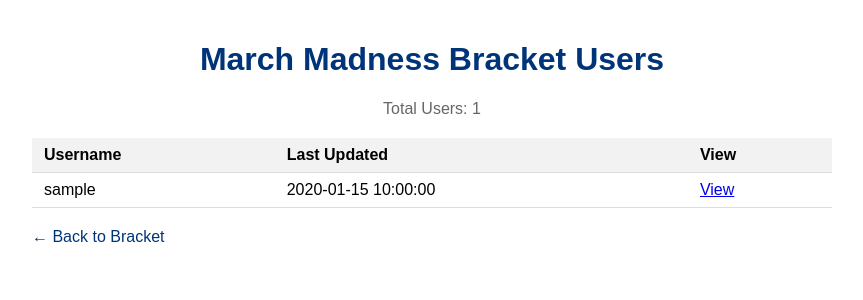
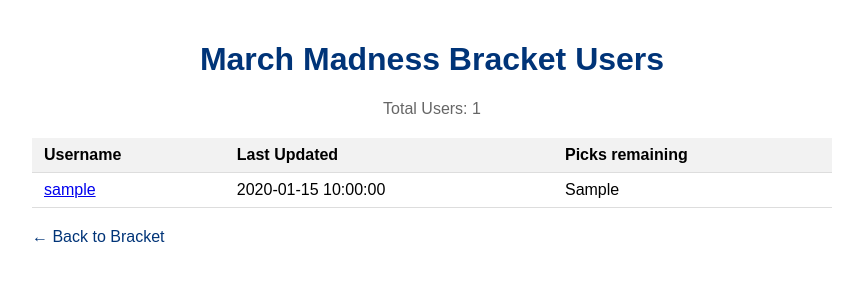
Before and after one commit to gregbkatz/madness, a Flask app: template templates/users_list.html in a window 1280 px wide. Shown: the top 300 px of the page, without its empty margins (208-1071 px from the left). Run offline with Flask 2, Linux system fonts and the light colour scheme; the template is opened without the code that fills it: most values are stand-ins (such as "Sample title", 1, 10 or a date in 2020).

Commit message:
Show picks remaining in user list

```diff
--- a/app.py
+++ b/app.py
@@ -738,11 +738,60 @@ def users_list():
                         user_brackets = [f for f in os.listdir('saved_brackets')
                                        if f.endswith('.json') and f.startswith(f"bracket_{username}_")]
 
+                        # Sort brackets by timestamp to find the latest one
+                        sorted_brackets = []
+                        for bracket_file in user_brackets:
+                            bracket_timestamp = extract_timestamp_from_filename(bracket_file)
+                            if bracket_timestamp:
+                                sorted_brackets.append((bracket_file, bracket_timestamp))
+
+                        sorted_brackets.sort(key=lambda x: x[1], reverse=True)
+
+                        # Calculate picks remaining for latest bracket
+                        picks_remaining = 63  # Default - all picks remaining
+
+                        if sorted_brackets:
+                            latest_bracket_file = sorted_brackets[0][0]
+                            file_path = os.path.join('saved_brackets', latest_bracket_file)
+                            try:
+                                with open(file_path, 'r') as f:
+                                    bracket_data = json.load(f)
+
+                                # Count completed picks (similar to calculateCompletionStatus in bracket.js)
+                                completed_picks = 0
+
+                                # Count teams in regional rounds (rounds 1-3)
+                                for region in ["midwest", "west", "south", "east"]:
+                                    for round_idx in range(1, 4):
+                                        for team in bracket_data[region][round_idx]:
+                                            if team is not None:
+                                                completed_picks += 1
+
+                                # Count Final Four picks
+                                for team in bracket_data["finalFour"]:
+                                    if team is not None:
+                                        completed_picks += 1
+
+                                # Count Championship picks
+                                for team in bracket_data["championship"]:
+                                    if team is not None:
+                                        completed_picks += 1
+
+                                # Count Champion
+                                if bracket_data["champion"] is not None:
+                                    completed_picks += 1
+
+                                # Calculate remaining picks
+                                picks_remaining = 63 - completed_picks
+                            except Exception as e:
+                                print(f"Error calculating picks remaining for {username}: {str(e)}")
+
                         # Add to user data
                         user_data.append({
                             "username": username,
                             "last_updated": formatted_time,
-                            "bracket_count": len(user_brackets)
+                            "bracket_count": len(user_brackets),
+                            "picks_remaining": picks_remaining
                         })
                         users.add(username)
 
--- a/templates/users_list.html
+++ b/templates/users_list.html
@@ -84,17 +84,17 @@
             <tr>
                 <th>Username</th>
                 <th>Last Updated</th>
-                <th>View</th>
+                <th>Picks remaining</th>
             </tr>
         </thead>
         <tbody>
             {% for user in users %}
             <tr>
-                <td>{{ user.username }}</td>
+                <td>
+                    <a href="/?readOnly=true&username={{ user.username }}" target="_blank">{{ user.username }}</a>
+                </td>
                 <td>{{ user.last_updated }}</td>
-                <td>
-                    <a href="/?readOnly=true&username={{ user.username }}" target="_blank">View</a>
-                </td>
+                <td>{{ user.picks_remaining }}</td>
             </tr>
             {% endfor %}
         </tbody>
```
